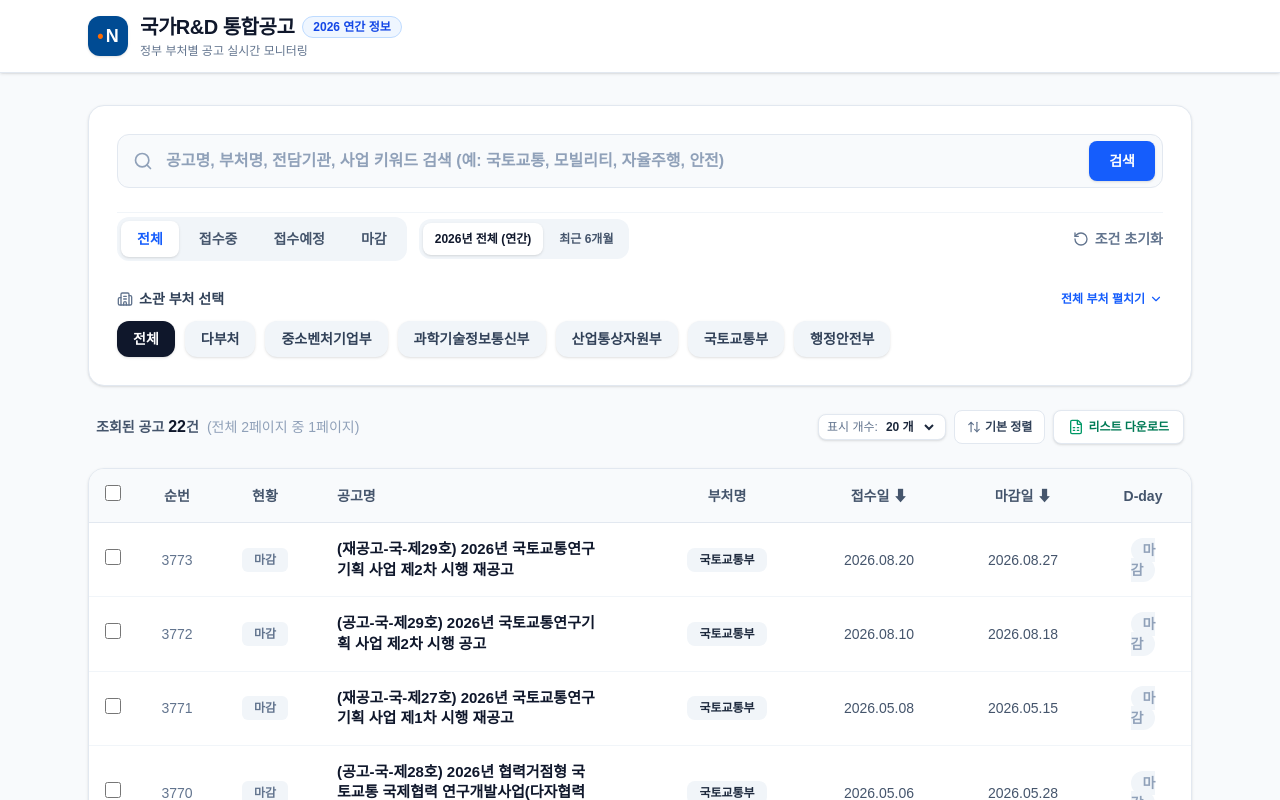
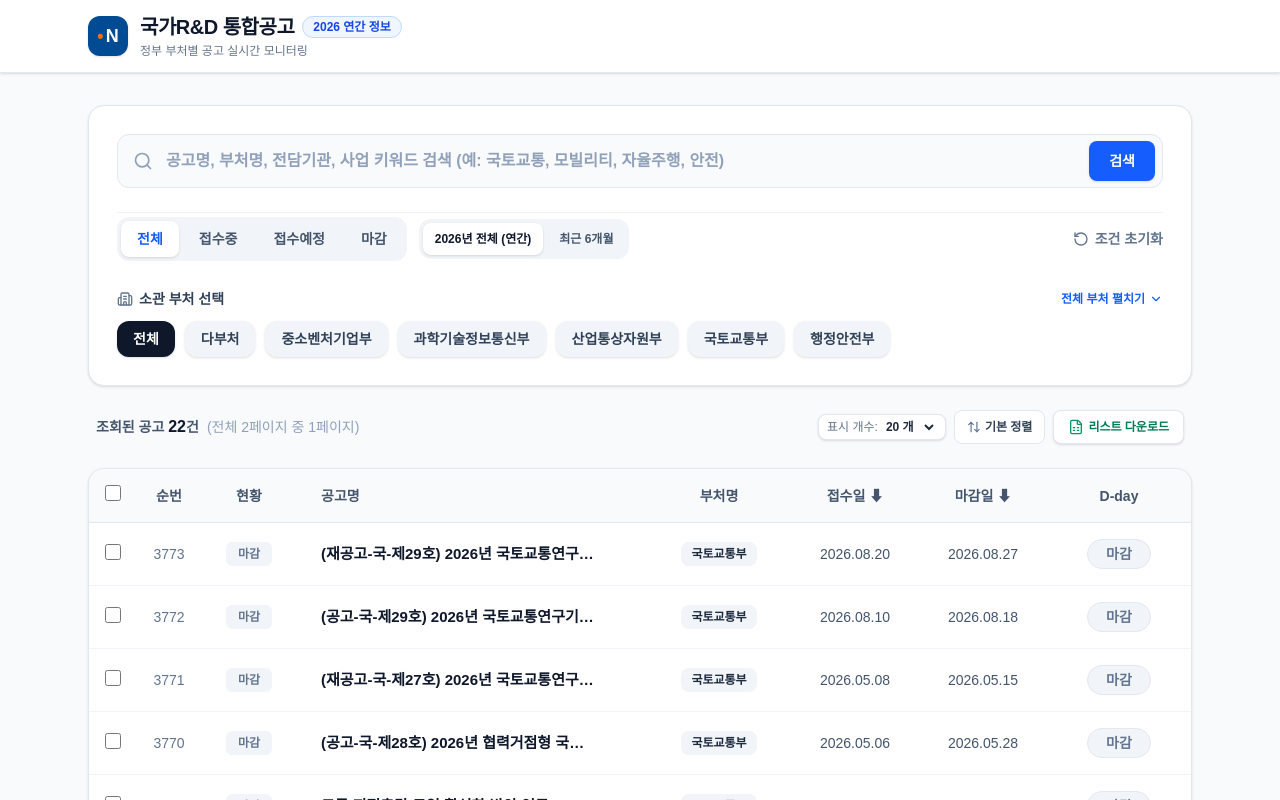
Before and after one commit to wschoi-ciel/ntis-announcements, a Next.js app: page / in a window 1280 px wide. Shown: the top 800 px of the page. Built offline with nearby package versions, Linux system fonts and the light colour scheme.

Commit message:
Fix D-day badge word wrapping and enable direct IRIS notice links

```diff
--- a/app/page.tsx
+++ b/app/page.tsx
@@ -39,7 +39,6 @@ interface NoticeDetail {
   content: string;
 }
 
-// 2026년 공고 데이터 및 각 과제별 IRIS 실제 직통 링크
 const ANNUAL_2026_DATABASE: NoticeDetail[] = [
   {
     id: 3773,
@@ -51,7 +50,7 @@ const ANNUAL_2026_DATABASE: NoticeDetail[] = [
     dday: '마감',
     noticeType: '개별공고',
     agency: '국토교통과학기술진흥원',
-    irisUrl: 'https://www.iris.go.kr/contents/retrieveBsnsAncmView.do?ancmId=021436&ancmPrg=ancmPre',
+    irisUrl: 'https://www.iris.go.kr/contents/retrieveBsnsAncmView.do?ancmId=021436',
     noticeDate: '2026.08.20',
     rcptEndTime: '18:00',
     noticeCategory: '재공고',
@@ -71,7 +70,7 @@ const ANNUAL_2026_DATABASE: NoticeDetail[] = [
     dday: '마감',
     noticeType: '개별공고',
     agency: '국토교통과학기술진흥원',
-    irisUrl: 'https://www.iris.go.kr/contents/retrieveBsnsAncmView.do?ancmId=021436&ancmPrg=ancmIng',
+    irisUrl: 'https://www.iris.go.kr/contents/retrieveBsnsAncmView.do?ancmId=021436',
     noticeDate: '2026.08.10',
     rcptEndTime: '18:00',
     noticeCategory: '본공고',
@@ -91,7 +90,7 @@ const ANNUAL_2026_DATABASE: NoticeDetail[] = [
     dday: '마감',
     noticeType: '개별공고',
     agency: '국토교통과학기술진흥원',
-    irisUrl: 'https://www.iris.go.kr/contents/retrieveBsnsAncmView.do?ancmId=014077&ancmPrg=ancmPre',
+    irisUrl: 'https://www.iris.go.kr/contents/retrieveBsnsAncmView.do?ancmId=014077',
     noticeDate: '2026.05.08',
     rcptEndTime: '18:00',
     noticeCategory: '재공고',
@@ -111,7 +110,7 @@ const ANNUAL_2026_DATABASE: NoticeDetail[] = [
     dday: '마감',
     noticeType: '통합공고',
     agency: '국토교통과학기술진흥원',
-    irisUrl: 'https://www.iris.go.kr/contents/retrieveBsnsAncmView.do?ancmId=014077&ancmPrg=ancmIng',
+    irisUrl: 'https://www.iris.go.kr/contents/retrieveBsnsAncmView.do?ancmId=014077',
     noticeDate: '2026.05.06',
     rcptEndTime: '18:00',
     noticeCategory: '본공고',
@@ -131,7 +130,7 @@ const ANNUAL_2026_DATABASE: NoticeDetail[] = [
     dday: '마감',
     noticeType: '개별공고',
     agency: '국토교통부',
-    irisUrl: 'https://www.iris.go.kr/contents/retrieveBsnsAncmView.do?ancmId=012516&ancmPrg=ancmPre',
+    irisUrl: 'https://www.iris.go.kr/contents/retrieveBsnsAncmView.do?ancmId=012516',
     noticeDate: '2026.04.24',
     rcptEndTime: '17:00',
     noticeCategory: '정책연구',
@@ -151,7 +150,7 @@ const ANNUAL_2026_DATABASE: NoticeDetail[] = [
     dday: '마감',
     noticeType: '개별공고',
     agency: '국토교통과학기술진흥원',
-    irisUrl: 'https://www.iris.go.kr/contents/retrieveBsnsAncmView.do?ancmId=012516&ancmPrg=ancmIng',
+    irisUrl: 'https://www.iris.go.kr/contents/retrieveBsnsAncmView.do?ancmId=012516',
     noticeDate: '2026.04.14',
     rcptEndTime: '18:00',
     noticeCategory: '본공고',
@@ -171,7 +170,7 @@ const ANNUAL_2026_DATABASE: NoticeDetail[] = [
     dday: '마감',
     noticeType: '통합공고',
     agency: '국토교통과학기술진흥원',
-    irisUrl: 'https://www.iris.go.kr/contents/retrieveBsnsAncmView.do?ancmId=008555&ancmPrg=ancmPre',
+    irisUrl: 'https://www.iris.go.kr/contents/retrieveBsnsAncmView.do?ancmId=008555',
     noticeDate: '2026.02.27',
     rcptEndTime: '18:00',
     noticeCategory: '재공고',
@@ -191,7 +190,7 @@ const ANNUAL_2026_DATABASE: NoticeDetail[] = [
     dday: '마감',
     noticeType: '통합공고',
     agency: '국토교통과학기술진흥원',
-    irisUrl: 'https://www.iris.go.kr/contents/retrieveBsnsAncmView.do?ancmId=008555&ancmPrg=ancmIng',
+    irisUrl: 'https://www.iris.go.kr/contents/retrieveBsnsAncmView.do?ancmId=008555',
     noticeDate: '2026.03.05',
     rcptEndTime: '18:00',
     noticeCategory: '본공고',
@@ -211,7 +210,7 @@ const ANNUAL_2026_DATABASE: NoticeDetail[] = [
     dday: '마감',
     noticeType: '개별공고',
     agency: '한국시설안전공단',
-    irisUrl: 'https://www.iris.go.kr/contents/retrieveBsnsAncmView.do?ancmId=007554&ancmPrg=ancmIng',
+    irisUrl: 'https://www.iris.go.kr/contents/retrieveBsnsAncmView.do?ancmId=007554',
     noticeDate: '2026.02.05',
     rcptEndTime: '17:00',
     noticeCategory: '본공고',
@@ -231,7 +230,7 @@ const ANNUAL_2026_DATABASE: NoticeDetail[] = [
     dday: '마감',
     noticeType: '통합공고',
     agency: '국토교통과학기술진흥원',
-    irisUrl: 'https://www.iris.go.kr/contents/retrieveBsnsAncmView.do?ancmId=007554&ancmPrg=ancmPre',
+    irisUrl: 'https://www.iris.go.kr/contents/retrieveBsnsAncmView.do?ancmId=007554',
     noticeDate: '2026.02.20',
     rcptEndTime: '18:00',
     noticeCategory: '재공고',
@@ -251,7 +250,7 @@ const ANNUAL_2026_DATABASE: NoticeDetail[] = [
     dday: 'D-38',
     noticeType: '개별공고',
     agency: '국토교통과학기술진흥원',
-    irisUrl: 'https://www.iris.go.kr/contents/retrieveBsnsAncmView.do?ancmId=015634&ancmPrg=ancmIng',
+    irisUrl: 'https://www.iris.go.kr/contents/retrieveBsnsAncmView.do?ancmId=015634',
     noticeDate: '2026.09.05',
     rcptEndTime: '18:00',
     noticeCategory: '본공고',
@@ -271,7 +270,7 @@ const ANNUAL_2026_DATABASE: NoticeDetail[] = [
     dday: 'D-38',
     noticeType: '통합공고',
     agency: '국토교통과학기술진흥원',
-    irisUrl: 'https://www.iris.go.kr/contents/retrieveBsnsAncmView.do?ancmId=016414&ancmPrg=ancmPre',
+    irisUrl: 'https://www.iris.go.kr/contents/retrieveBsnsAncmView.do?ancmId=016414',
     noticeDate: '2026.09.15',
     rcptEndTime: '18:00',
     noticeCategory: '수요조사',
@@ -291,7 +290,7 @@ const ANNUAL_2026_DATABASE: NoticeDetail[] = [
     dday: 'D-23',
     noticeType: '개별공고',
     agency: '한국철도기술연구원',
-    irisUrl: 'https://www.iris.go.kr/contents/retrieveBsnsAncmView.do?ancmId=013795&ancmPrg=ancmIng',
+    irisUrl: 'https://www.iris.go.kr/contents/retrieveBsnsAncmView.do?ancmId=013795',
     noticeDate: '2026.09.01',
     rcptEndTime: '18:00',
     noticeCategory: '본공고',
@@ -311,7 +310,7 @@ const ANNUAL_2026_DATABASE: NoticeDetail[] = [
     dday: 'D-21',
     noticeType: '통합공고',
     agency: '중소기업기술정보진흥원',
-    irisUrl: 'https://www.iris.go.kr/contents/retrieveBsnsAncmView.do?ancmId=013795&ancmPrg=ancmIng',
+    irisUrl: 'https://www.iris.go.kr/contents/retrieveBsnsAncmView.do?ancmId=013795',
     noticeDate: '2026.09.01',
     rcptEndTime: '18:00',
     noticeCategory: '본공고',
@@ -331,7 +330,7 @@ const ANNUAL_2026_DATABASE: NoticeDetail[] = [
     dday: 'D-28',
     noticeType: '개별공고',
     agency: '중소기업기술정보진흥원',
-    irisUrl: 'https://www.iris.go.kr/contents/retrieveBsnsAncmView.do?ancmId=016414&ancmPrg=ancmPre',
+    irisUrl: 'https://www.iris.go.kr/contents/retrieveBsnsAncmView.do?ancmId=016414',
     noticeDate: '2026.09.10',
     rcptEndTime: '18:00',
     noticeCategory: '본공고',
@@ -351,7 +350,7 @@ const ANNUAL_2026_DATABASE: NoticeDetail[] = [
     dday: '마감',
     noticeType: '통합공고',
     agency: '중소기업기술정보진흥원',
-    irisUrl: 'https://www.iris.go.kr/contents/retrieveBsnsAncmView.do?ancmId=008555&ancmPrg=ancmPre',
+    irisUrl: 'https://www.iris.go.kr/contents/retrieveBsnsAncmView.do?ancmId=008555',
     noticeDate: '2026.03.10',
     rcptEndTime: '18:00',
     noticeCategory: '본공고',
@@ -371,7 +370,7 @@ const ANNUAL_2026_DATABASE: NoticeDetail[] = [
     dday: 'D-27',
     noticeType: '통합공고',
     agency: '한국연구재단',
-    irisUrl: 'https://www.iris.go.kr/contents/retrieveBsnsAncmView.do?ancmId=021436&ancmPrg=ancmIng',
+    irisUrl: 'https://www.iris.go.kr/contents/retrieveBsnsAncmView.do?ancmId=021436',
     noticeDate: '2026.09.02',
     rcptEndTime: '18:00',
     noticeCategory: '본공고',
@@ -391,7 +390,7 @@ const ANNUAL_2026_DATABASE: NoticeDetail[] = [
     dday: '마감',
     noticeType: '통합공고',
     agency: '한국연구재단',
-    irisUrl: 'https://www.iris.go.kr/contents/retrieveBsnsAncmView.do?ancmId=014077&ancmPrg=ancmPre',
+    irisUrl: 'https://www.iris.go.kr/contents/retrieveBsnsAncmView.do?ancmId=014077',
     noticeDate: '2026.04.05',
     rcptEndTime: '18:00',
     noticeCategory: '본공고',
@@ -411,7 +410,7 @@ const ANNUAL_2026_DATABASE: NoticeDetail[] = [
     dday: 'D-23',
     noticeType: '개별공고',
     agency: '한국산업기술기획평가원',
-    irisUrl: 'https://www.iris.go.kr/contents/retrieveBsnsAncmView.do?ancmId=007217&ancmPrg=ancmPre',
+    irisUrl: 'https://www.iris.go.kr/contents/retrieveBsnsAncmView.do?ancmId=007217',
     noticeDate: '2026.09.03',
     rcptEndTime: '18:00',
     noticeCategory: '수요조사',
@@ -431,7 +430,7 @@ const ANNUAL_2026_DATABASE: NoticeDetail[] = [
     dday: '마감',
     noticeType: '통합공고',
     agency: '한국산업기술기획평가원',
-    irisUrl: 'https://www.iris.go.kr/contents/retrieveBsnsAncmView.do?ancmId=007217&ancmPrg=ancmPre',
+    irisUrl: 'https://www.iris.go.kr/contents/retrieveBsnsAncmView.do?ancmId=007217',
     noticeDate: '2026.03.18',
     rcptEndTime: '18:00',
     noticeCategory: '본공고',
@@ -451,7 +450,7 @@ const ANNUAL_2026_DATABASE: NoticeDetail[] = [
     dday: 'D-25',
     noticeType: '개별공고',
     agency: '국가기록원',
-    irisUrl: 'https://www.iris.go.kr/contents/retrieveBsnsAncmView.do?ancmId=015634&ancmPrg=ancmIng',
+    irisUrl: 'https://www.iris.go.kr/contents/retrieveBsnsAncmView.do?ancmId=015634',
     noticeDate: '2026.09.02',
     rcptEndTime: '18:00',
     noticeCategory: '수요조사',
@@ -471,7 +470,7 @@ const ANNUAL_2026_DATABASE: NoticeDetail[] = [
     dday: 'D-31',
     noticeType: '통합공고',
     agency: '범부처재생의료기술개발사업단',
-    irisUrl: 'https://www.iris.go.kr/contents/retrieveBsnsAncmView.do?ancmId=013795&ancmPrg=ancmIng',
+    irisUrl: 'https://www.iris.go.kr/contents/retrieveBsnsAncmView.do?ancmId=013795',
     noticeDate: '2026.09.06',
     rcptEndTime: '18:00',
     noticeCategory: '본공고',
@@ -524,14 +523,12 @@ export default function Home() {
     setCurrentPage(1);
   };
 
-  // IRIS 해당 공고 직통 이동 핸들러
-  const handleGoToIrisNotice = (notice: NoticeDetail) => {
+  // IRIS 공고 상세 직통 URL 반환 헬퍼 함수
+  const getIrisLink = (notice: NoticeDetail) => {
     if (notice.irisUrl && notice.irisUrl.includes('retrieveBsnsAncmView.do')) {
-      window.open(notice.irisUrl, '_blank', 'noopener,noreferrer');
-    } else {
-      const searchTarget = encodeURIComponent(notice.title);
-      window.open(`https://www.iris.go.kr/contents/retrieveBsnsAncmList.do?searchKeyword=${searchTarget}`, '_blank', 'noopener,noreferrer');
+      return notice.irisUrl;
     }
+    return `https://www.iris.go.kr/contents/retrieveBsnsAncmList.do?searchKeyword=${encodeURIComponent(notice.title)}`;
   };
 
   const filteredList = useMemo(() => {
@@ -640,7 +637,7 @@ export default function Home() {
 
   return (
     <div className="min-h-screen bg-[#f8fafc] text-slate-900 pb-28">
-      {/* 1. 상단 헤더 */}
+      {/* 1. 헤더 */}
       <header className="sticky top-0 z-40 bg-white border-b border-slate-200 shadow-sm">
         <div className="max-w-6xl mx-auto px-6 h-18 py-3.5 flex items-center justify-between">
           <div
@@ -705,16 +702,18 @@ export default function Home() {
                 </div>
 
                 <div className="flex items-center gap-2">
-                  {/* NTIS view.do 형태의 상단 'IRIS 바로가기 ▶' 버튼 */}
-                  <button
-                    onClick={() => handleGoToIrisNotice(selectedNotice)}
-                    className="px-4 py-2 rounded-full bg-[#0070d2] hover:bg-[#005bb5] text-white font-bold text-xs flex items-center gap-1.5 shadow-sm transition cursor-pointer"
+                  {/* 브라우저 팝업 차단 없이 즉각 새 창으로 열리는 표준 링크 */}
+                  <a
+                    href={getIrisLink(selectedNotice)}
+                    target="_blank"
+                    rel="noopener noreferrer"
+                    className="px-4 py-2 rounded-full bg-[#0070d2] hover:bg-[#005bb5] text-white font-bold text-xs flex items-center gap-1.5 shadow-sm transition"
                     title="해당 공고의 IRIS 상세 페이지로 바로 이동합니다"
                   >
                     IRIS 바로가기 ▶
-                  </button>
+                  </a>
 
-                  <span className="text-sm font-bold text-rose-600 bg-rose-50 border border-rose-200 px-3.5 py-1.5 rounded-full">
+                  <span className="text-sm font-bold text-rose-600 bg-rose-50 border border-rose-200 px-3.5 py-1.5 rounded-full whitespace-nowrap">
                     {selectedNotice.dday}
                   </span>
                   <button
@@ -754,18 +753,20 @@ export default function Home() {
                 </div>
               </div>
 
-              {/* IRIS 직통 이동 안내 카드 */}
+              {/* IRIS 직통 이동 배너 링크 */}
               <div className="flex items-center justify-between p-6 rounded-xl bg-blue-50/70 border border-blue-200">
                 <div>
                   <h4 className="font-bold text-slate-900 text-base">범부처통합연구지원시스템 (IRIS) 공식 공고 확인</h4>
-                  <p className="text-xs text-slate-600 mt-1">버튼을 클릭하면 IRIS 내 <strong>[{selectedNotice.title}]</strong> 공고 상세 및 접수 화면으로 바로 연결됩니다.</p>
+                  <p className="text-xs text-slate-600 mt-1">버튼을 클릭하면 IRIS 내 <strong>[{selectedNotice.title}]</strong> 상세 및 신청 화면으로 연결됩니다.</p>
                 </div>
-                <button
-                  onClick={() => handleGoToIrisNotice(selectedNotice)}
-                  className="px-6 py-3 rounded-xl bg-blue-600 hover:bg-blue-700 text-white font-bold text-sm flex items-center gap-1.5 shadow-sm transition"
+                <a
+                  href={getIrisLink(selectedNotice)}
+                  target="_blank"
+                  rel="noopener noreferrer"
+                  className="px-6 py-3 rounded-xl bg-blue-600 hover:bg-blue-700 text-white font-bold text-sm flex items-center gap-1.5 shadow-sm transition whitespace-nowrap"
                 >
                   해당 IRIS 공고 열기 <ArrowUpRight className="w-4 h-4" />
-                </button>
+                </a>
               </div>
 
               <div className="space-y-6 pt-2 border-t border-slate-100 text-sm">
@@ -971,10 +972,10 @@ export default function Home() {
               </div>
             </div>
 
-            {/* 공고 테이블 리스트 */}
+            {/* 공고 테이블 리스트 (너비 고정 및 whitespace-nowrap 적용) */}
             <div className="bg-white rounded-2xl border border-slate-200 shadow-sm overflow-hidden">
               <div className="overflow-x-auto">
-                <table className="w-full text-left border-collapse">
+                <table className="w-full text-left border-collapse table-fixed">
                   <thead>
                     <tr className="bg-slate-50 border-b border-slate-200 text-slate-600 font-bold text-sm">
                       <th className="py-4 px-4 w-12 text-center">
@@ -985,13 +986,14 @@ export default function Home() {
                           className="w-4 h-4 rounded text-blue-600 cursor-pointer"
                         />
                       </th>
-                      <th className="py-4 px-4 w-20 text-center">순번</th>
-                      <th className="py-4 px-4 w-24 text-center">현황</th>
+                      <th className="py-4 px-3 w-16 text-center">순번</th>
+                      <th className="py-4 px-3 w-24 text-center">현황</th>
                       <th className="py-4 px-6">공고명</th>
-                      <th className="py-4 px-6 w-40 text-center">부처명</th>
-                      <th className="py-4 px-6 w-36 text-center">접수일 ⬇</th>
-                      <th className="py-4 px-6 w-36 text-center">마감일 ⬇</th>
-                      <th className="py-4 px-6 w-24 text-center">D-day</th>
+                      <th className="py-4 px-4 w-36 text-center">부처명</th>
+                      <th className="py-4 px-4 w-32 text-center">접수일 ⬇</th>
+                      <th className="py-4 px-4 w-32 text-center">마감일 ⬇</th>
+                      {/* D-day 헤더 너비를 36(약 144px)으로 넉넉히 주어 줄바꿈 완벽 차단 */}
+                      <th className="py-4 px-4 w-36 text-center">D-day</th>
                     </tr>
                   </thead>
                   <tbody className="divide-y divide-slate-100 text-sm">
@@ -1020,17 +1022,17 @@ export default function Home() {
                           </td>
 
                           <td
-                            className="py-4 px-4 text-center text-slate-500 font-medium"
+                            className="py-4 px-3 text-center text-slate-500 font-medium whitespace-nowrap"
                             onClick={() => setSelectedNotice(item)}
                           >
                             {item.id}
                           </td>
 
                           <td
-                            className="py-4 px-4 text-center"
+                            className="py-4 px-3 text-center whitespace-nowrap"
                             onClick={() => setSelectedNotice(item)}
                           >
-                            <span className={`inline-block px-3 py-1 rounded-md text-xs font-bold ${
+                            <span className={`inline-block px-3 py-1 rounded-md text-xs font-bold whitespace-nowrap ${
                               item.status === '접수중'
                                 ? 'bg-emerald-50 text-emerald-700 border border-emerald-200'
                                 : item.status === '접수예정'
@@ -1046,41 +1048,42 @@ export default function Home() {
                             onClick={() => setSelectedNotice(item)}
                           >
                             <div className="flex items-center justify-between gap-3">
-                              <span className="text-[15px] leading-snug">{item.title}</span>
+                              <span className="text-[15px] leading-snug line-clamp-1">{item.title}</span>
                               <ExternalLink className="w-4 h-4 text-blue-500 opacity-0 group-hover:opacity-100 transition-opacity flex-shrink-0" />
                             </div>
                           </td>
 
                           <td
-                            className="py-4 px-6 text-center"
+                            className="py-4 px-4 text-center whitespace-nowrap"
                             onClick={() => setSelectedNotice(item)}
                           >
-                            <span className="inline-block px-3 py-1 rounded-lg bg-slate-100 text-slate-800 font-bold text-xs">
+                            <span className="inline-block px-2.5 py-1 rounded-lg bg-slate-100 text-slate-800 font-bold text-xs whitespace-nowrap">
                               {item.dept}
                             </span>
                           </td>
 
                           <td
-                            className="py-4 px-6 text-center text-slate-600 font-medium whitespace-nowrap text-xs sm:text-sm"
+                            className="py-4 px-4 text-center text-slate-600 font-medium whitespace-nowrap text-xs sm:text-sm"
                             onClick={() => setSelectedNotice(item)}
                           >
                             {item.rcptBg}
                           </td>
 
                           <td
-                            className="py-4 px-6 text-center text-slate-600 font-medium whitespace-nowrap text-xs sm:text-sm"
+                            className="py-4 px-4 text-center text-slate-600 font-medium whitespace-nowrap text-xs sm:text-sm"
                             onClick={() => setSelectedNotice(item)}
                           >
                             {item.rcptEnd}
                           </td>
 
+                          {/* D-day 뱃지: whitespace-nowrap 및 min-w를 지정하여 절대 줄바꿈되지 않도록 수정 */}
                           <td
-                            className="py-4 px-6 text-center"
+                            className="py-4 px-4 text-center whitespace-nowrap"
                             onClick={() => setSelectedNotice(item)}
                           >
-                            <span className={`font-bold text-xs sm:text-sm px-3 py-1 rounded-full ${
+                            <span className={`inline-flex items-center justify-center min-w-[64px] font-bold text-xs sm:text-sm px-3 py-1 rounded-full whitespace-nowrap ${
                               item.dday === '마감'
-                                ? 'text-slate-400 bg-slate-100'
+                                ? 'text-slate-500 bg-slate-100 border border-slate-200'
                                 : 'text-rose-600 bg-rose-50 border border-rose-200'
                             }`}>
                               {item.dday}
```
